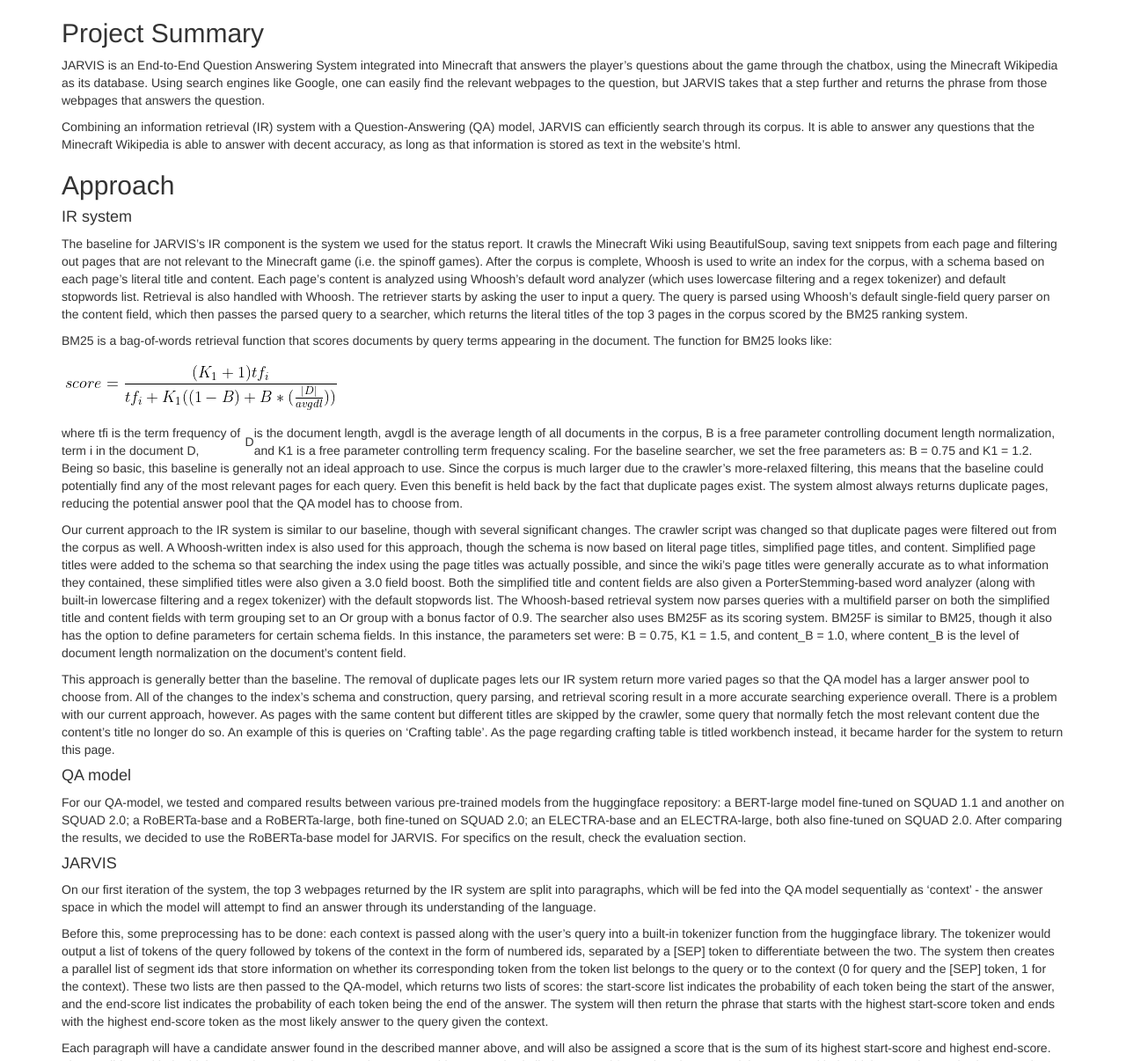
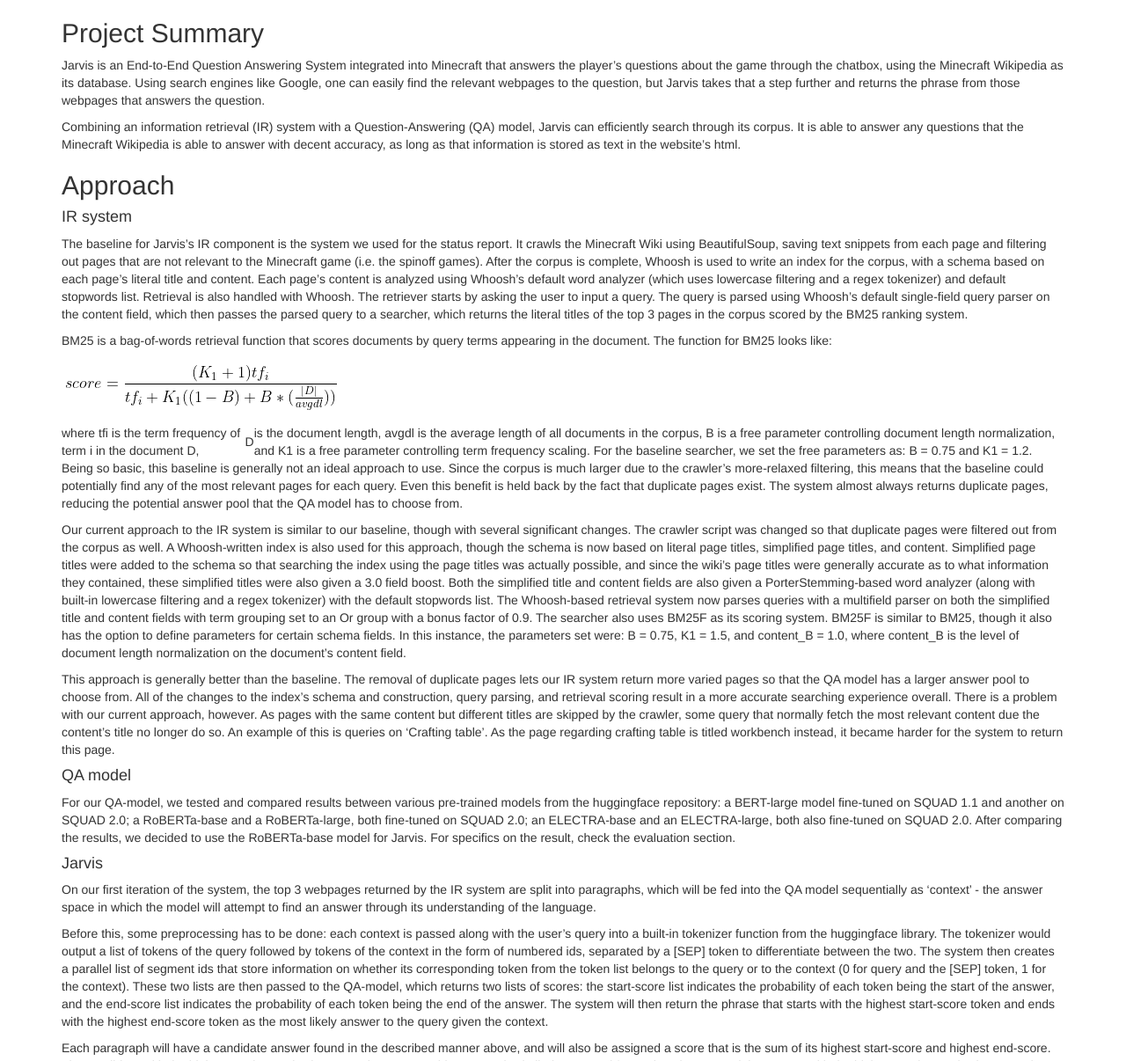
Before and after one commit to gale2307/Jarvis, a Jekyll site: the page built from docs/final.md, in a window 1280 px wide and 1400 px high, scrolled down 341 px, cut to the strip 194-1400 px from the top of the window. Shown: the whole strip at 88% size. Built offline with Jekyll 4.4.1, drawn with Linux system fonts in a browser that asks for light colours; some of the changed text lies outside the part shown.

Commit message:
Fixed typos

```diff
--- a/docs/final.md
+++ b/docs/final.md
@@ -7,15 +7,15 @@
 <iframe width="560" height="315" src="https://www.youtube.com/embed/EB2UiAb8acw" title="YouTube video player" frameborder="0" allow="accelerometer; autoplay; clipboard-write; encrypted-media; gyroscope; picture-in-picture" allowfullscreen></iframe>
 
 ## Project Summary
-JARVIS is an End-to-End Question Answering System integrated into Minecraft that answers the player’s questions about the game through the chatbox, using the Minecraft Wikipedia as its database. Using search engines like Google, one can easily find the relevant webpages to the question, but JARVIS takes that a step further and returns the phrase from those webpages that answers the question.
+Jarvis is an End-to-End Question Answering System integrated into Minecraft that answers the player’s questions about the game through the chatbox, using the Minecraft Wikipedia as its database. Using search engines like Google, one can easily find the relevant webpages to the question, but Jarvis takes that a step further and returns the phrase from those webpages that answers the question.
 
-Combining an information retrieval (IR) system with a Question-Answering (QA) model, JARVIS can efficiently search through its corpus. It is able to answer any questions that the Minecraft Wikipedia is able to answer with decent accuracy, as long as that information is stored as text in the website’s html.
+Combining an information retrieval (IR) system with a Question-Answering (QA) model, Jarvis can efficiently search through its corpus. It is able to answer any questions that the Minecraft Wikipedia is able to answer with decent accuracy, as long as that information is stored as text in the website’s html.
 
 
 ## Approach
 
 #### IR system
-The baseline for JARVIS’s IR component is the system we used for the status report. It crawls the Minecraft Wiki using BeautifulSoup, saving text snippets from each page and filtering out pages that are not relevant to the Minecraft game (i.e. the spinoff games). After the corpus is complete, Whoosh is used to write an index for the corpus, with a schema based on each page’s literal title and content. Each page’s content is analyzed using Whoosh’s default word analyzer (which uses lowercase filtering and a regex tokenizer) and default stopwords list. Retrieval is also handled with Whoosh. The retriever starts by asking the user to input a query. The query is parsed using Whoosh’s default single-field query parser on the content field, which then passes the parsed query to a searcher, which returns the literal titles of the top 3 pages in the corpus scored by the BM25 ranking system.
+The baseline for Jarvis’s IR component is the system we used for the status report. It crawls the Minecraft Wiki using BeautifulSoup, saving text snippets from each page and filtering out pages that are not relevant to the Minecraft game (i.e. the spinoff games). After the corpus is complete, Whoosh is used to write an index for the corpus, with a schema based on each page’s literal title and content. Each page’s content is analyzed using Whoosh’s default word analyzer (which uses lowercase filtering and a regex tokenizer) and default stopwords list. Retrieval is also handled with Whoosh. The retriever starts by asking the user to input a query. The query is parsed using Whoosh’s default single-field query parser on the content field, which then passes the parsed query to a searcher, which returns the literal titles of the top 3 pages in the corpus scored by the BM25 ranking system.
 
 BM25 is a bag-of-words retrieval function that scores documents by query terms appearing in the document. The function for BM25 looks like:
 
@@ -30,22 +30,22 @@
 This approach is generally better than the baseline. The removal of duplicate pages lets our IR system return more varied pages so that the QA model has a larger answer pool to choose from. All of the changes to the index’s schema and construction, query parsing, and retrieval scoring result in a more accurate searching experience overall. There is a problem with our current approach, however. As pages with the same content but different titles are skipped by the crawler, some query that normally fetch the most relevant content due the content’s title no longer do so. An example of this is queries on ‘Crafting table’. As the page regarding crafting table is titled workbench instead, it became harder for the system to return this page.
 
 #### QA model
-For our QA-model, we tested and compared results between various pre-trained models from the huggingface repository: a BERT-large model fine-tuned on SQUAD 1.1 and another on SQUAD 2.0; a RoBERTa-base and a RoBERTa-large, both fine-tuned on SQUAD 2.0; an ELECTRA-base and an ELECTRA-large, both also fine-tuned on SQUAD 2.0. After comparing the results, we decided to use the RoBERTa-base model for JARVIS. For specifics on the result, check the evaluation section.
+For our QA-model, we tested and compared results between various pre-trained models from the huggingface repository: a BERT-large model fine-tuned on SQUAD 1.1 and another on SQUAD 2.0; a RoBERTa-base and a RoBERTa-large, both fine-tuned on SQUAD 2.0; an ELECTRA-base and an ELECTRA-large, both also fine-tuned on SQUAD 2.0. After comparing the results, we decided to use the RoBERTa-base model for Jarvis. For specifics on the result, check the evaluation section.
 
-#### JARVIS
+#### Jarvis
 On our first iteration of the system, the top 3 webpages returned by the IR system are split into paragraphs, which will be fed into the QA model sequentially as ‘context’ - the answer space in which the model will attempt to find an answer through its understanding of the language.
 
 Before this, some preprocessing has to be done: each context is passed along with the user’s query into a built-in tokenizer function from the huggingface library. The tokenizer would output a list of tokens of the query followed by tokens of the context in the form of numbered ids, separated by a [SEP] token to differentiate between the two. The system then creates a parallel list of segment ids that store information on whether its corresponding token from the token list belongs to the query or to the context (0 for query and the [SEP] token, 1 for the context). These two lists are then passed to the QA-model, which returns two lists of scores: the start-score list indicates the probability of each token being the start of the answer, and the end-score list indicates the probability of each token being the end of the answer. The system will then return the phrase that starts with the highest start-score token and ends with the highest end-score token as the most likely answer to the query given the context.
 
 Each paragraph will have a candidate answer found in the described manner above, and will also be assigned a score that is the sum of its highest start-score and highest end-score. The candidate with the highest total score is chosen as the answer. This process is similarly repeated for each webpage, and the answer with the highest total score is chosen and returned to the user.
 
-On more recent iterations of JARVIS, we attempted to improve on the accuracy and speed by changing the context size through concatenating multiple paragraphs. While this seems to improve on the runtime, increasing the context size also resulted in a gradual decrease of accuracy. We also tried scoring candidate answers more or less depending on the rank of their webpage according to the IR, but no significant difference was observed in the overall accuracy. Thus, we decided to stick to our first implementation.
+On more recent iterations of Jarvis, we attempted to improve on the accuracy and speed by changing the context size through concatenating multiple paragraphs. While this seems to improve on the runtime, increasing the context size also resulted in a gradual decrease of accuracy. We also tried scoring candidate answers more or less depending on the rank of their webpage according to the IR, but no significant difference was observed in the overall accuracy. Thus, we decided to stick to our first implementation.
 
 
 ## Evaluation
 #### Quantitative
 
-Quantitatively, JARVIS’s systems were tested individually and combined together. All of our quantitative tests use the same evaluation dataset of 51 questions.
+Quantitatively, Jarvis’s systems were tested individually and combined together. All of our quantitative tests use the same evaluation dataset of 51 questions.
 
 The IR system was tested using a script that takes as an argument a text file with our dataset of queries of queries followed by the expected page to be returned for the query. Our IR system would read this file line-by-line, feed the query into the query processor and searcher, and return the top 3 pages retrieved based on the query. If the expected page was among the top 3 retrieved, we considered that query to be successfully answered by the IR model. The IR model’s overall effectiveness was measured by the amount of queries that successfully had their expected pages returned over the total number of queries.
 
@@ -53,7 +53,7 @@
 
 ![F1 equation](img/eq_2.PNG)
 
-The combined JARVIS system was tested similarly to the QA system. The only major difference is that the expected page was not given in the evaluation text file. Both the QA model and the combined system’s overall effectiveness was measured by their total F1 scores and the total runtime of the systems.
+The combined Jarvis system was tested similarly to the QA system. The only major difference is that the expected page was not given in the evaluation text file. Both the QA model and the combined system’s overall effectiveness was measured by their total F1 scores and the total runtime of the systems.
 
 **IR evaluation**
 *Tests the IR system individually*
@@ -64,17 +64,18 @@
 *Test the QA models individually*
 ![QA_test](img/qa_test_1.PNG)
 
-**JARVIS evaluation**
+**Jarvis evaluation**
 *Test the combination of our IR system with various QA models*
 ![Jarvis test](img/combi_test_1.PNG)
 
-Having reached a satisfactory accuracy on our IR system, we instead focused on the comparison of performance between the various QA models. For both individual and combined testing, both RoBERTa models proved to be the most promising: RoBERTa-base was extremely fast although less accurate, while RoBERTa-large traded speed for some extra accuracy. As we were not able to find methods to significantly reduce the runtime of RoBERTa-large while keeping its accuracy higher than RoBERTa-base, we decided to use RoBERTa-base as the QA-model for our final iteration of JARVIS.
+Having reached a satisfactory accuracy on our IR system, we instead focused on the comparison of performance between the various QA models. For both individual and combined testing, both RoBERTa models proved to be the most promising: RoBERTa-base was extremely fast although less accurate, while RoBERTa-large traded speed for some extra accuracy. As we were not able to find methods to significantly reduce the runtime of RoBERTa-large while keeping its accuracy higher than RoBERTa-base, we decided to use RoBERTa-base as the QA-model for our final iteration of Jarvis.
 
 #### Qualitative
 Qualitatively, we used the approach from our status report as a baseline. Since our quantitative tests this time were largely the same as the tests we previously used, we compared the quantitative scores of the two approaches to make sure our model was improving. As this project is also language-based, we had to look at the answers our model was returning manually to ensure that they were at least technically correct. This got us over the main drawback of F1 scoring, which scored the returned answers much more strictly.
 
 Additionally, we also came up with a list of hard questions to challenge our top-performing models. The chart below shows the results for five of such questions
-![ambi_test](img/ab_result_1.PNG)
+
+![ambi_test](img/ab_result_1.png)
 **cells with ‘-’ means no answer was given*
 
 For ambiguous questions, we see the limitation of how AI modes read and understand the sentences. Generally, the accuracy of answers depends on how many words form questions matched. For example, question 1 involves stronger logic structure (consequence after condition), but we still have great accuracy across all models; meanwhile, for question three, without the actual word “avoid” in the query, it is hard for the models to find the correct answer. However, we switched the original phrase “won’t” with “avoid’ and most of our models could return the expected answer. This indicates one of the hardest parts for the NLP model that training an NLP model to analyze and filter synonyms under sentences with similar meaning.
@@ -84,12 +85,12 @@
 Finally, when the question becomes more wild and more than one related answer shows up in different places, the models have a variety of choices, which is also affected by how the model evaluates the candidate result and makes a decision. For question 2 and question 4, it happens when the expected answer appeared in the candidate list but the model decided not to use it as it had a lower score than others.
 
 ## Resources Used
-- https://github.com/google-research/bert#pre-trained-models - These pre-trained models for BERT are necessary for having NLP working with JARVIS.
+- https://github.com/google-research/bert#pre-trained-models - These pre-trained models for BERT are necessary for having NLP working with Jarvis.
 - https://huggingface.co/models - Repository where we got our pre-trained models
-- https://huggingface.co/deepset/roberta-base-squad2 - Pre-trained model used for our final iteration of JARVIS
+- https://huggingface.co/deepset/roberta-base-squad2 - Pre-trained model used for our final iteration of Jarvis
 - https://huggingface.co/ahotrod/electra_large_discriminator_squad2_512 - Pre-trained model for electra-large
 - https://whoosh.readthedocs.io/en/latest/index.html - Whoosh has been instrumental in creating an IR system to use with BERT/RoBERTa, since the Anserini Retriever that came with BERTserini did not work for us.
 - https://web.stanford.edu/class/cs276/handouts/lecture12-bm25etc.pdf - Information regarding the BM25 ranking system.
-- https://minecraft.gamepedia.com/Minecraft_Wiki - This is the site we used to get JARVIS’s corpus.
+- https://minecraft.gamepedia.com/Minecraft_Wiki - This is the site we used to get Jarvis’s corpus.
 - https://github.com/allenai/allennlp-models/blob/main/allennlp_models/rc/tools/squad.py - F1 scoring functions
 - A lot of StackOverflow
```
Also changed, not shown: 1 other file.
